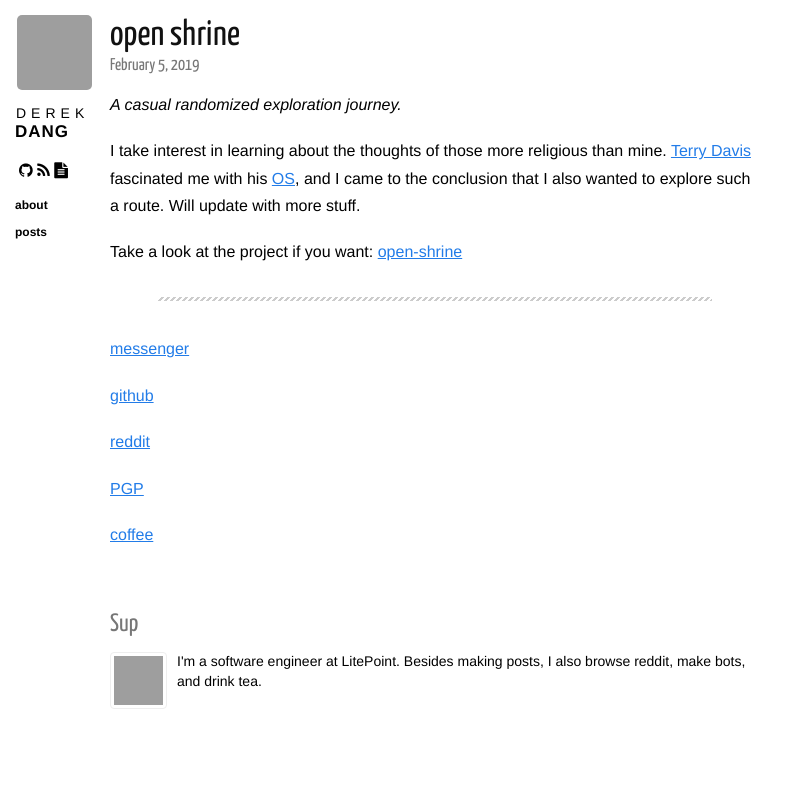
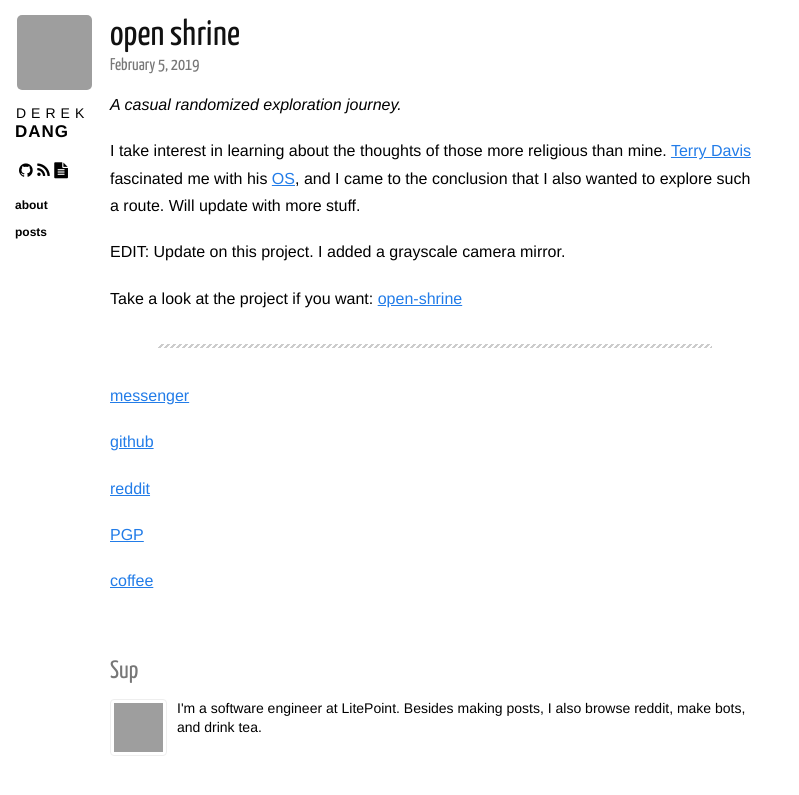
Before and after one commit to dqdang/dqdang.github.io, a Jekyll site: the page built from _posts/2019-02-05-open-shrine.markdown, in a window 1280 px wide, cut to the strip 0-795 px from the top of the page. Shown: the whole strip, without its empty margins (0-799 px from the left). Built offline with Jekyll 4.4.1, drawn with Linux system fonts in a browser that asks for light colours; nearby versions of some CDN libraries; grey boxes are pictures that could not be loaded.

Commit message:
Add update message

```diff
--- a/_posts/2019-02-05-open-shrine.markdown
+++ b/_posts/2019-02-05-open-shrine.markdown
@@ -9,6 +9,9 @@ category: posts
 I take interest in learning about the thoughts of those more religious than mine.
 [Terry Davis](https://en.wikipedia.org/wiki/Terry_A._Davis) fascinated me with his [OS](https://en.wikipedia.org/wiki/TempleOS),
 and I came to the conclusion that I also wanted to explore such a route. Will update with more stuff.
+
+EDIT:
+Update on this project. I added a grayscale camera mirror.
 
 Take a look at the project if you want:
 [open-shrine][open-shrine]
```
